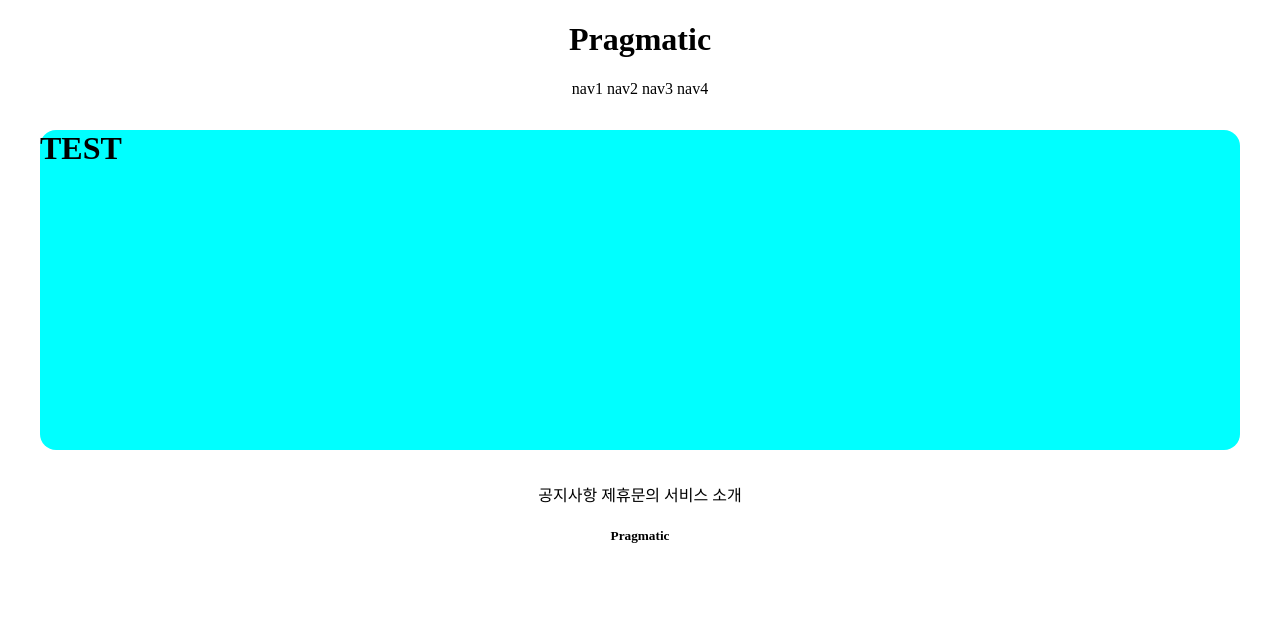
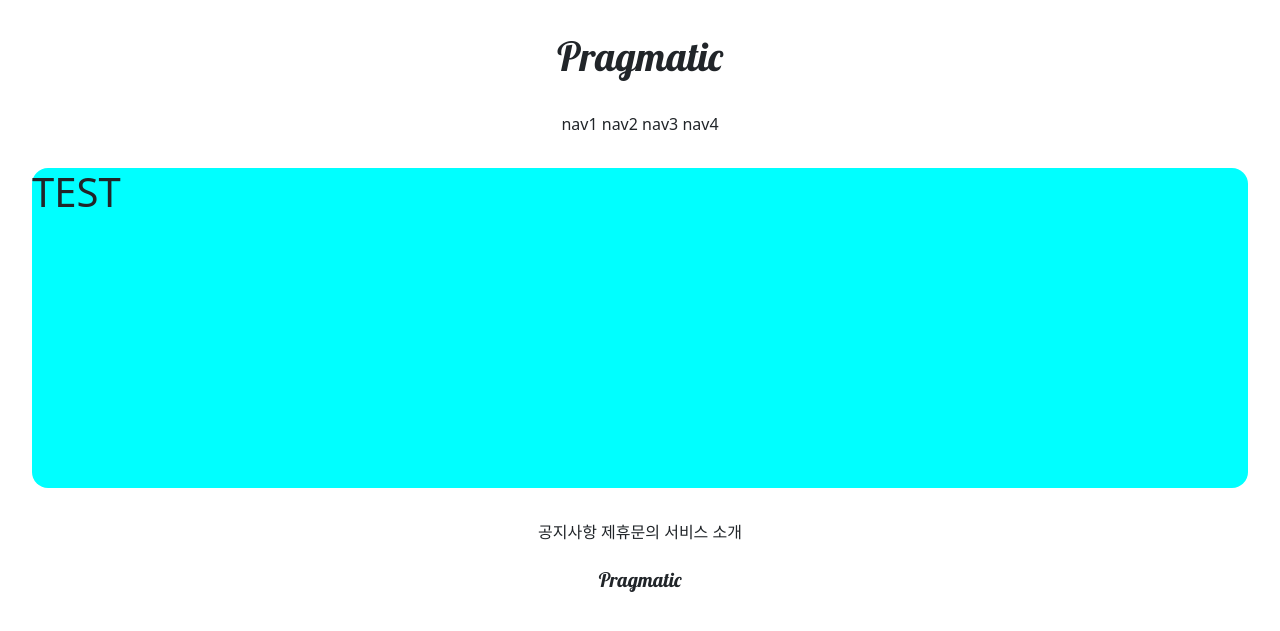
Before and after one commit to M1nseoPark/gis_4ban_1, a Django app: page /accounts/hello_world/ in a window 1280 px wide. Shown: the top 631 px of the page. Run offline with Django 3.2, Linux system fonts and the light colour scheme; parts of the project's set-up code (start-up, migrations or seed data) failed here and were passed over.

Commit message:
7/2 4ban class commit 3

```diff
--- a/templates/footer.html
+++ b/templates/footer.html
@@ -1,11 +1,11 @@
 <div style="text-align: center">
 
-    <div>
+    <div style="margin-top: 1.5rem;">
         <span>공지사항</span>
         <span>제휴문의</span>
         <span>서비스 소개</span>
     </div>
-    <div>
+    <div style="margin: 1.5rem 0; font-family: 'Lobster', cursive;">
         <h5>Pragmatic</h5>
     </div>
 
--- a/templates/head.html
+++ b/templates/head.html
@@ -1,4 +1,12 @@
 <head>
     <meta charset="UTF-8">
     <title>Title</title>
+
+    {# bootstrap link #}
+    <link href="https://cdn.jsdelivr.net/npm/bootstrap@5.0.2/dist/css/bootstrap.min.css" rel="stylesheet" integrity="sha384-EVSTQN3/azprG1Anm3QDgpJLIm9Nao0Yz1ztcQTwFspd3yD65VohhpuuCOmLASjC" crossorigin="anonymous">
+
+    {# google fonts link #}
+    <link rel="preconnect" href="https://fonts.googleapis.com">
+    <link rel="preconnect" href="https://fonts.gstatic.com" crossorigin>
+    <link href="https://fonts.googleapis.com/css2?family=Lobster&display=swap" rel="stylesheet">
 </head>
--- a/templates/header.html
+++ b/templates/header.html
@@ -1,5 +1,5 @@
 <div style="text-align: center">
-    <div>
+    <div style="margin: 2rem 0; font-family: 'Lobster', cursive;">
         <h1>Pragmatic</h1>
     </div>
     <div>
```
